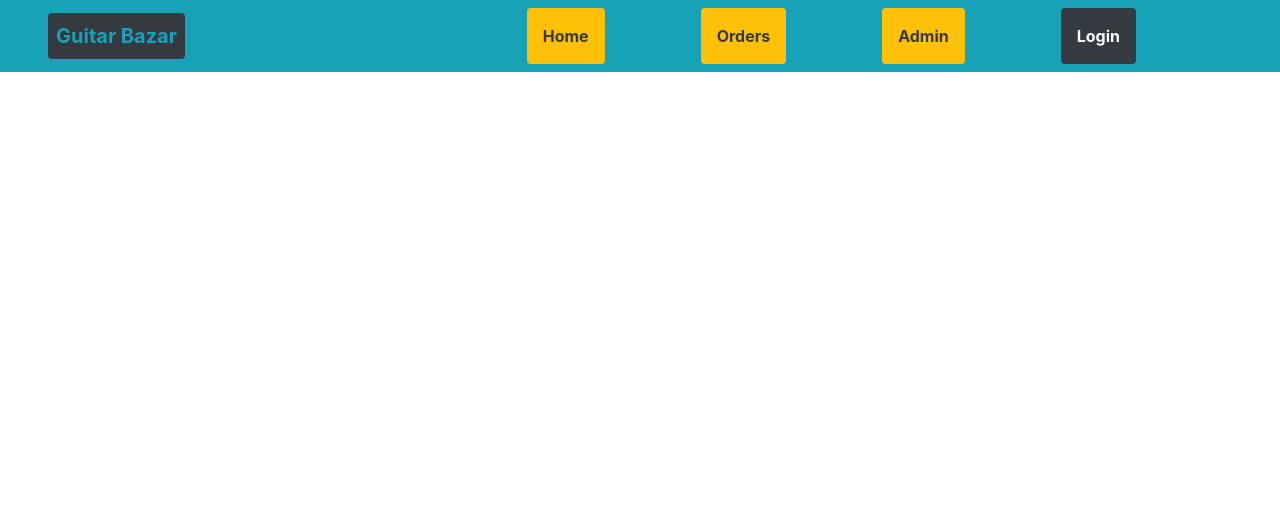
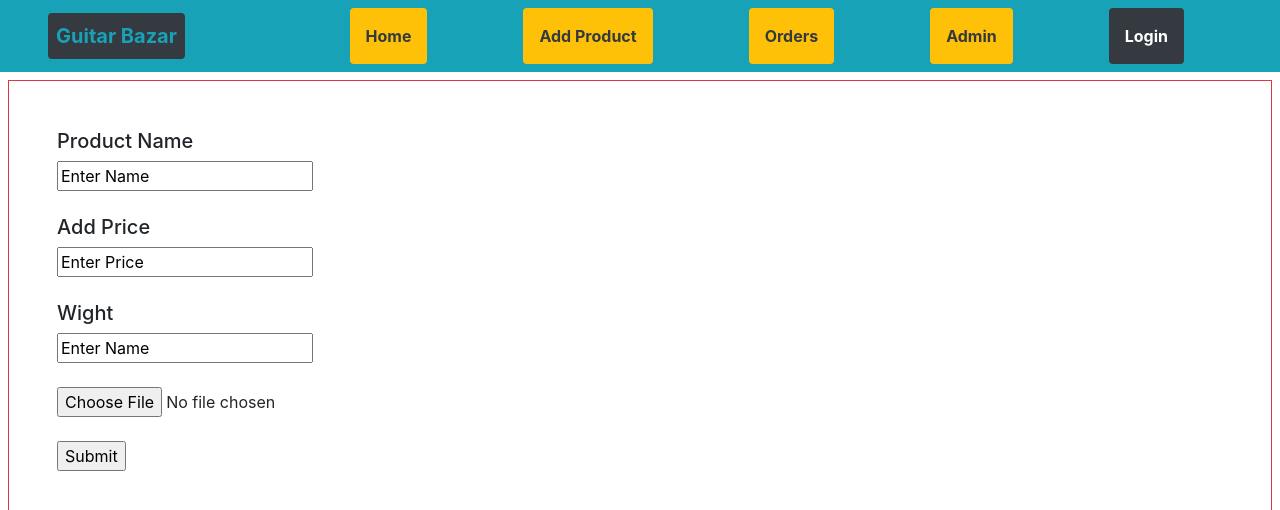
Before and after one commit to mdazim14/Guitar-Bazar-Client, a React (Create React App) app: page /addProduct in a window 1280 px wide. Shown: the top 510 px of the page. Built offline with nearby package versions, Linux system fonts and the light colour scheme.

Commit message:
added database

```diff
--- a/package.json
+++ b/package.json
@@ -6,11 +6,13 @@
     "@testing-library/jest-dom": "^5.13.0",
     "@testing-library/react": "^11.2.7",
     "@testing-library/user-event": "^12.8.3",
+    "axios": "^0.21.1",
     "bootstrap": "^4.6.0",
     "firebase": "^8.6.5",
     "react": "^17.0.2",
     "react-bootstrap": "^1.6.1",
     "react-dom": "^17.0.2",
+    "react-hook-form": "^7.8.3",
     "react-router-dom": "^5.2.0",
     "react-scripts": "4.0.3",
     "web-vitals": "^1.1.2"
--- a/src/App.js
+++ b/src/App.js
@@ -7,6 +7,7 @@ import {
   Link
 } from "react-router-dom";
 import Header from './Components/Header/Header';
+import AddProduct from './Components/AddProduct/AddProduct';
 
 
 const App=() => {
@@ -17,9 +18,14 @@ const App=() => {
         <Header></Header>
 
         <Switch>
-          <Route exact path="/">
+          <Route exact path="/home">
             <Home />
           </Route>
+
+          <Route path="/addProduct">
+            <AddProduct />
+          </Route>
+
         </Switch>
     </Router>
 
--- /dev/null
+++ b/src/Components/AddProduct/AddProduct.js
@@ -0,0 +1,73 @@
+import axios from 'axios';
+import React, { useState } from 'react';
+import { useForm } from "react-hook-form";
+
+const AddProduct = () => {
+    const { register, handleSubmit, watch } = useForm();
+    const [imageURL, setImageURL] = useState(null);
+
+
+    const onSubmit = data => {
+        const addData = {
+            name: data.name,
+            imageURL: imageURL,
+            price: data.price,
+            wight: data.wight
+        };
+        const url = `http://localhost:5055/addData`;
+
+        fetch( url, {
+            method: 'POST',
+            headers: {
+                'content-type': 'application/json'
+            },
+            body: JSON.stringify(addData)
+        })
+        .then(res => console.log('server site response', res))
+
+    };
+
+
+    const handleImageUpload = event => {
+        console.log(event.target.files[0]);
+        const imageData = new FormData();
+        imageData.set('key', 'f27839f08225b36317aef128553ae1bc');
+        imageData.append('image', event.target.files[0])
+
+        axios.post('https://api.imgbb.com/1/upload', imageData)
+          .then(function (response) {
+            setImageURL(response.data.data.display_url);
+          })
+          .catch(function (error) {
+            console.log(error);
+          });
+
+
+
+
+    }
+    return (
+        <div>
+            <form className="border border-danger p-5 m-2"  onSubmit={handleSubmit(onSubmit)}>
+                <h5>Product Name</h5>
+                <input defaultValue="Enter Name" type="text" {...register("name")} />
+                <br></br>
+                <br></br>
+                <h5>Add Price</h5>
+                <input defaultValue="Enter Price" type="text"{...register("price")} />
+                <br></br>
+                <br></br>
+                <h5>Wight</h5>
+                <input defaultValue="Enter Name" type="text" {...register("wight")} />
+                <br></br>
+                <br></br>
+                <input type="file" onChange={handleImageUpload} {...register} />
+                <br></br>
+                <br></br>
+                <input type="submit" />
+            </form>
+        </div>
+    );
+};
+
+export default AddProduct;
--- a/src/Components/Header/Header.js
+++ b/src/Components/Header/Header.js
@@ -11,13 +11,14 @@ const Header = () => {
                 <Navbar.Toggle aria-controls="responsive-navbar-nav"/>
                 <Navbar.Collapse id="responsive-navbar-nav">
                     <Nav className="ml-auto">
-                        <Link className="nav-link mr-5 p-3 bg-warning rounded font-weight-bold text-dark" to="/home">Home</Link>
-                        <Link className="nav-link mr-5 ml-5 p-3 bg-warning rounded font-weight-bold text-dark" to="">Orders</Link>
+                        <Link className="nav-link mr-5 ml-5 p-3 bg-warning rounded font-weight-bold text-dark" to="/home">Home</Link>
+                        <Link className="nav-link mr-5 ml-5 p-3 bg-warning rounded font-weight-bold text-dark" to="/addProduct">Add Product</Link>
+                        <Link className="nav-link mr-5 ml-5 p-3 bg-warning rounded font-weight-bold text-dark" to="/orders">Orders</Link>
                     </Nav>
-                    <Nav className="pr-5">
-                        <Link className="nav-link mr-5 ml-5 p-3 bg-warning rounded font-weight-bold text-dark" to="">Admin</Link>
+                    <Nav className="">
+                        <Link className="nav-link mr-5 ml-5 p-3 bg-warning rounded font-weight-bold text-dark" to="/admin">Admin</Link>
 
-                        <Link className="nav-link bg-warning text-white mr-5 ml-5 p-3 bg-dark rounded font-weight-bold text-white" to="/login">
+                        <Link className="nav-link mr-5 ml-5 p-3 bg-warning text-white  bg-dark rounded font-weight-bold text-white" to="/login">
                             Login
                         </Link>
 
--- a/src/Components/Home/Home.js
+++ b/src/Components/Home/Home.js
@@ -1,9 +1,18 @@
-import React from 'react';
+import React, { useEffect, useState } from 'react';
 
 const Home = () => {
+
+    const [products, setProducts] = useState([])
+
+    useEffect(() => {
+        fetch('http://localhost:5055/products')
+        .then(res => res.json())
+        .then(data => console.log(data))
+    }, [])
+
     return (
-        <div>
-            <h1>This is Home</h1>
+        <div className="">
+            <h1>now we will do map for products</h1>
         </div>
     );
 };
```
Also changed, not shown: 1 other file (tests, documents, lock files or other folders).
